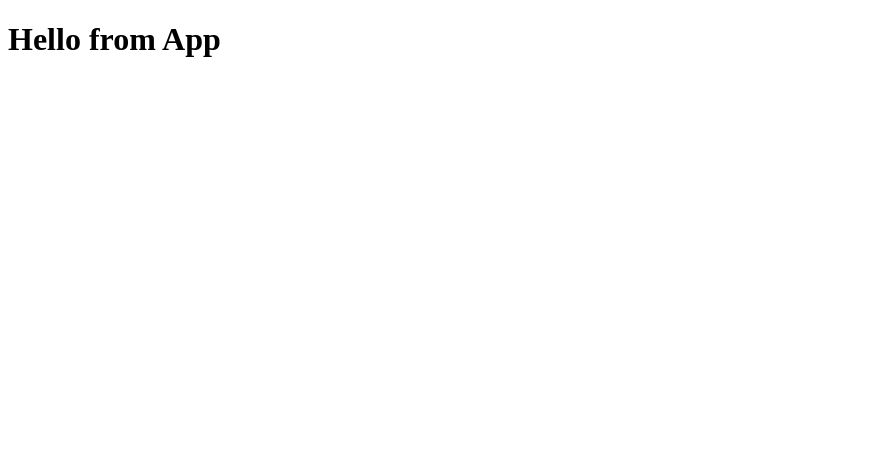
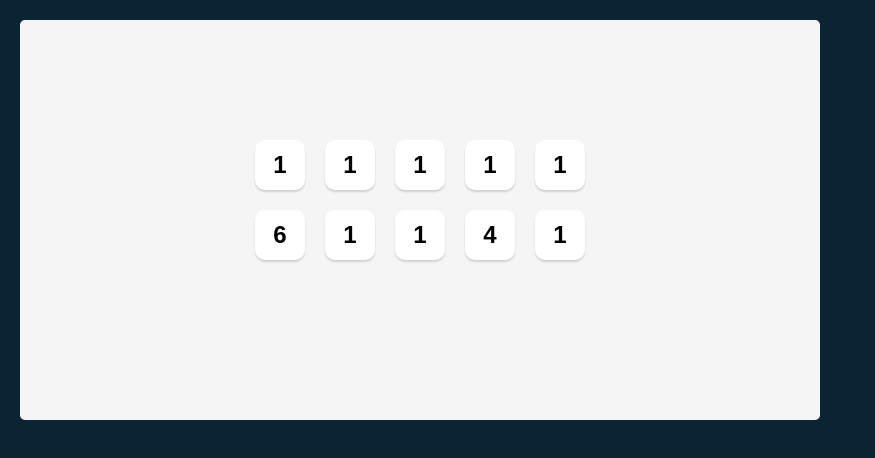
Before and after one commit to kate2797/tenzies-react, a React (Create React App) app: page / in a window 1280 px wide. Shown: the top 458 px of the page, without its empty margins (0-875 px from the left). Built offline with nearby package versions, Linux system fonts and the light colour scheme.

Commit message:
Added component for a die

```diff
--- a/public/index.html
+++ b/public/index.html
@@ -1,14 +1,12 @@
 <!DOCTYPE html>
 <html lang="en">
+
 <head>
   <meta charset="utf-8" />
   <link rel="icon" href="%PUBLIC_URL%/favicon.ico" />
   <meta name="viewport" content="width=device-width, initial-scale=1" />
   <meta name="theme-color" content="#000000" />
-    <meta
-      name="description"
-      content="Web site created using create-react-app"
-    />
+  <meta name="description" content="Web site created using create-react-app" />
   <link rel="apple-touch-icon" href="%PUBLIC_URL%/logo192.png" />
   <!--
       manifest.json provides metadata used when your web app is installed on a
@@ -24,8 +22,9 @@
       work correctly both with client-side routing and a non-root public URL.
       Learn how to configure a non-root public URL by running `npm run build`.
     -->
-    <title>React App</title>
+  <title>Tenzies</title>
 </head>
+
 <body>
   <noscript>You need to enable JavaScript to run this app.</noscript>
   <div id="root"></div>
@@ -40,4 +39,5 @@
       To create a production bundle, use `npm run build` or `yarn build`.
     -->
 </body>
+
 </html>
--- a/src/App.js
+++ b/src/App.js
@@ -1,7 +1,21 @@
 import React from "react";
+import Die from "./components/Die";
 
 export default function App() {
-    return (
-        <h1>Hello from App</h1>
-    );
+  return (
+    <main>
+      <div className='dice-container'>
+        <Die value={1} />
+        <Die value={1} />
+        <Die value={1} />
+        <Die value={1} />
+        <Die value={1} />
+        <Die value={6} />
+        <Die value={1} />
+        <Die value={1} />
+        <Die value={4} />
+        <Die value={1} />
+      </div>
+    </main>
+  );
 }
--- /dev/null
+++ b/src/components/Die.js
@@ -0,0 +1,9 @@
+import React from "react";
+
+export default function Die(props) {
+  return (
+    <div className='die-face'>
+      <h2>{props.value}</h2>
+    </div>
+  );
+}
--- a/src/index.css
+++ b/src/index.css
@@ -0,0 +1,77 @@
+* {
+    box-sizing: border-box;
+}
+
+body {
+    margin: 0;
+    background-color: #0B2434;
+    padding: 20px;
+    font-family: 'Karla', sans-serif;
+}
+
+main {
+    background-color: #F5F5F5;
+    height: 400px;
+    max-width: 800px;
+    border-radius: 5px;
+    padding: 20px;
+    display: flex;
+    flex-direction: column;
+    justify-content: space-around;
+    align-items: center;
+}
+
+.title {
+    font-size: 40px;
+    margin: 0;
+}
+
+.instructions {
+    font-family: 'Inter', sans-serif;
+    font-weight: 400;
+    margin-top: 0;
+    text-align: center;
+}
+
+.dice-container {
+    display: grid;
+    grid-template: auto auto / repeat(5, 1fr);
+    gap: 20px;
+    margin-bottom: 40px;
+}
+
+.die-face {
+    height: 50px;
+    width: 50px;
+    box-shadow: 0px 2px 2px rgba(0, 0, 0, 0.15);
+    border-radius: 10px;
+    display: flex;
+    justify-content: center;
+    align-items: center;
+    cursor: pointer;
+    background-color: white;
+}
+
+.die-num {
+    font-size: 2rem;
+}
+
+.roll-dice {
+    height: 50px;
+    width: 150px;
+    border: none;
+    border-radius: 6px;
+    background-color: #5035FF;
+    color: white;
+    font-size: 1.2rem;
+    font-family: 'Karla', sans-serif;
+    cursor: pointer;
+}
+
+.roll-dice:focus {
+    outline: none;
+}
+
+.roll-dice:active {
+    box-shadow: inset 5px 5px 10px -3px rgba(0, 0, 0, 0.7);
+}
```
Lines whose indentation alone changed are shown as unchanged.
